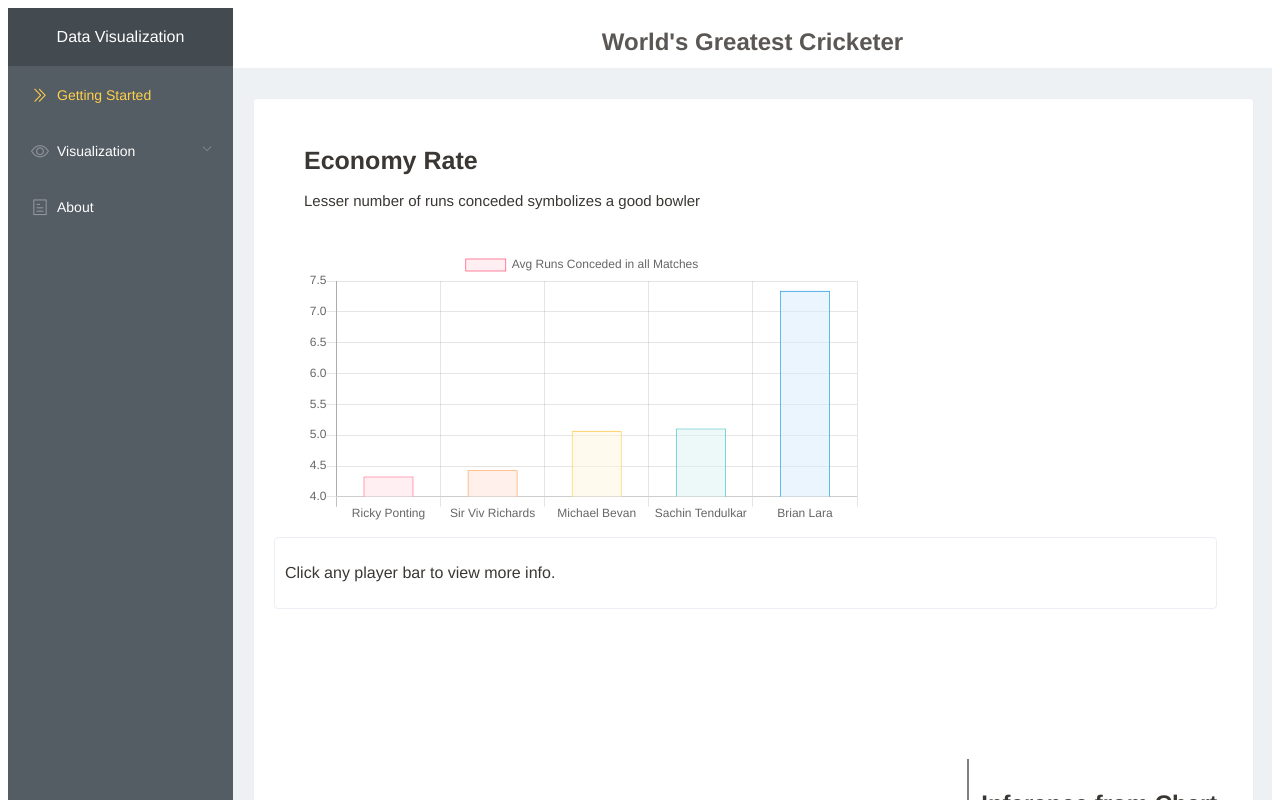
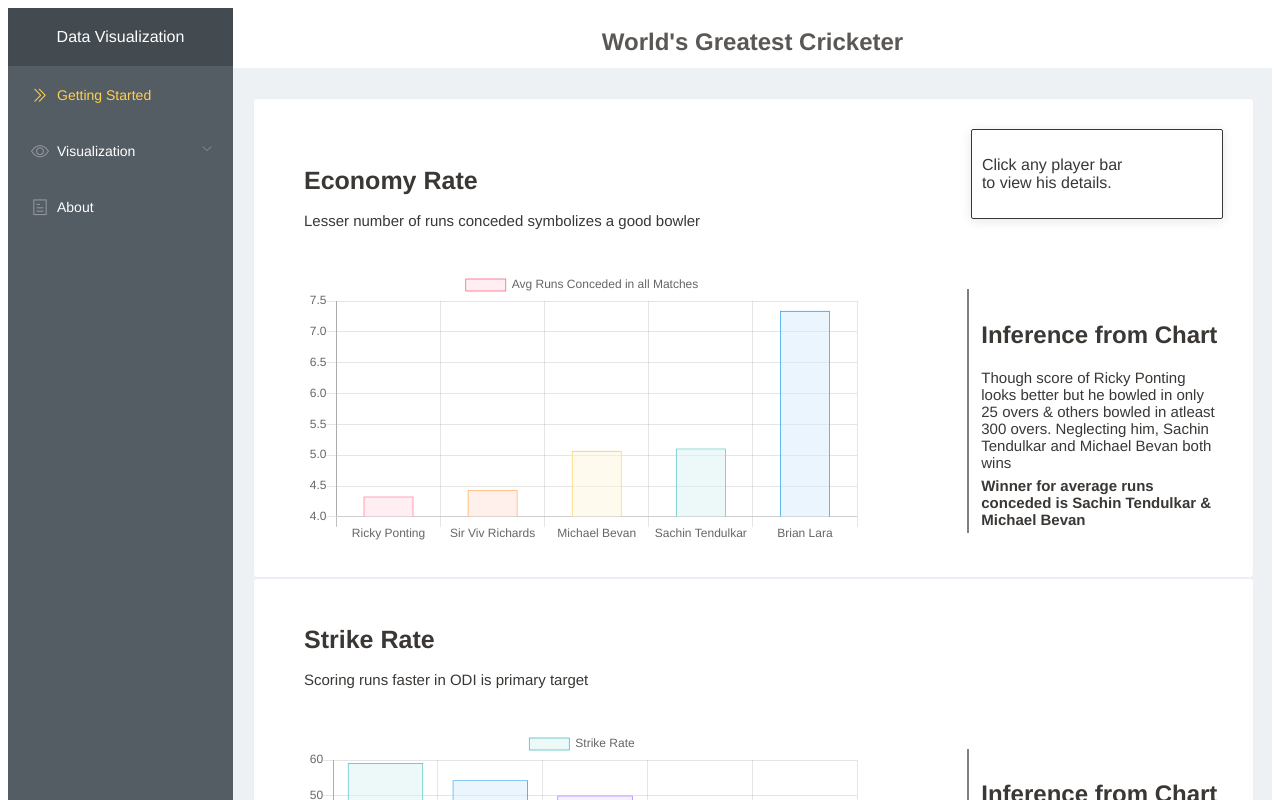
Before and after one commit to tapthoughts/worlds-greatest-cricketer, a Vue app: page /bowlingODI in a window 1280 px wide. Shown: the top 800 px of the page. Built offline with nearby package versions, Linux system fonts and the light colour scheme.

Commit message:
player details testing done with hc data

```diff
--- a/json/locationbowlingODI.json
+++ b/json/locationbowlingODI.json
@@ -2,6 +2,14 @@
     {
         "player_name" : "Sachin Tendulkar",
         "player_Id": "1",
+        "info" : {
+            "dob" : "April 24, 1973",
+            "nationality" : "India",
+            "batting_style" : "Right Handed",
+            "bowling_style" : "Off Break",
+            "test_career_span" : "1989 - 2013",
+            "odi_career_span" : "1989 - 2012"
+        },
         "details" : {
             "away" : {
                 "innings": 77,
--- a/src/components/PlayerDetailsCard.vue
+++ b/src/components/PlayerDetailsCard.vue
@@ -4,14 +4,20 @@
       <span class="card-heading">
           {{player.player_name}}
       </span>
-      <h4>{{player.details.home.runs_conceded}}</h4>
+      <h4>{{player.details.info.nationality}}</h4>
       <p class="card-text">
-        Total Runs Scored: <span class="text-value">{{player.details.home.wickets}}</span>
+        Total Runs Scored: <span class="text-value">{{player.details.info.nationality}}</span>
+        <br>
+        Total Runs Scored: <span class="text-value">{{player.details.info.nationality}}</span>
+        <br>
+        Total Runs Scored: <span class="text-value">{{player.details.info.nationality}}</span>
+        <br>
+        Total Runs Scored: <span class="text-value">{{player.details.info.nationality}}</span>
       </p>
     </div>
     <div class="info-card" v-else>
       <p class="not-selected">
-        Click any player bar to view more info.
+        Click any player bar <br> to view his details.
       </p>
     </div>
   </div>
@@ -39,13 +45,23 @@
 
 <style scoped>
   .info-card {
-    border-radius: 4px;
-    border: 1px solid #ebeef5;
-    background-color: #ffffff;
+    border-radius: 2px;
+    float: right;
+    border: 1px solid rgb(58,55,52);
+    background-color: #fff;
+    box-shadow: 0 2px 12px 0 rgba(0,0,0,.1);
     overflow: hidden;
     color: rgb(58,55,52);
     transition: .3s;
     padding: 10px;
-    width: 96%;
+    width: 24%;
+    margin-bottom: -150px;
+  }
+
+  .player-details-card {
+    width: 100%;
+    display: block;
+    float: right;
+    padding: 10px;
   }
 </style>
--- a/src/views/BowlingODI.vue
+++ b/src/views/BowlingODI.vue
@@ -2,6 +2,7 @@
   <div class="bowling-odi">
 
     <div class="card">
+            <PlayerDetailsCard :person="focusedPlayer" />
             <Chart
             titleText="Economy Rate"
             subTitleText="Lesser number of runs conceded symbolizes a good bowler"
@@ -10,7 +11,6 @@
             :chartOptions="EconomyRateData.options"
             :parentStyle="chartContainerStyle"
             />
-            <PlayerDetailsCard :person="focusedPlayer" />
             <Inference
             inference="Though score of Ricky Ponting looks better but he bowled in only 25 overs
                        & others bowled in atleast 300 overs. Neglecting him,
```
